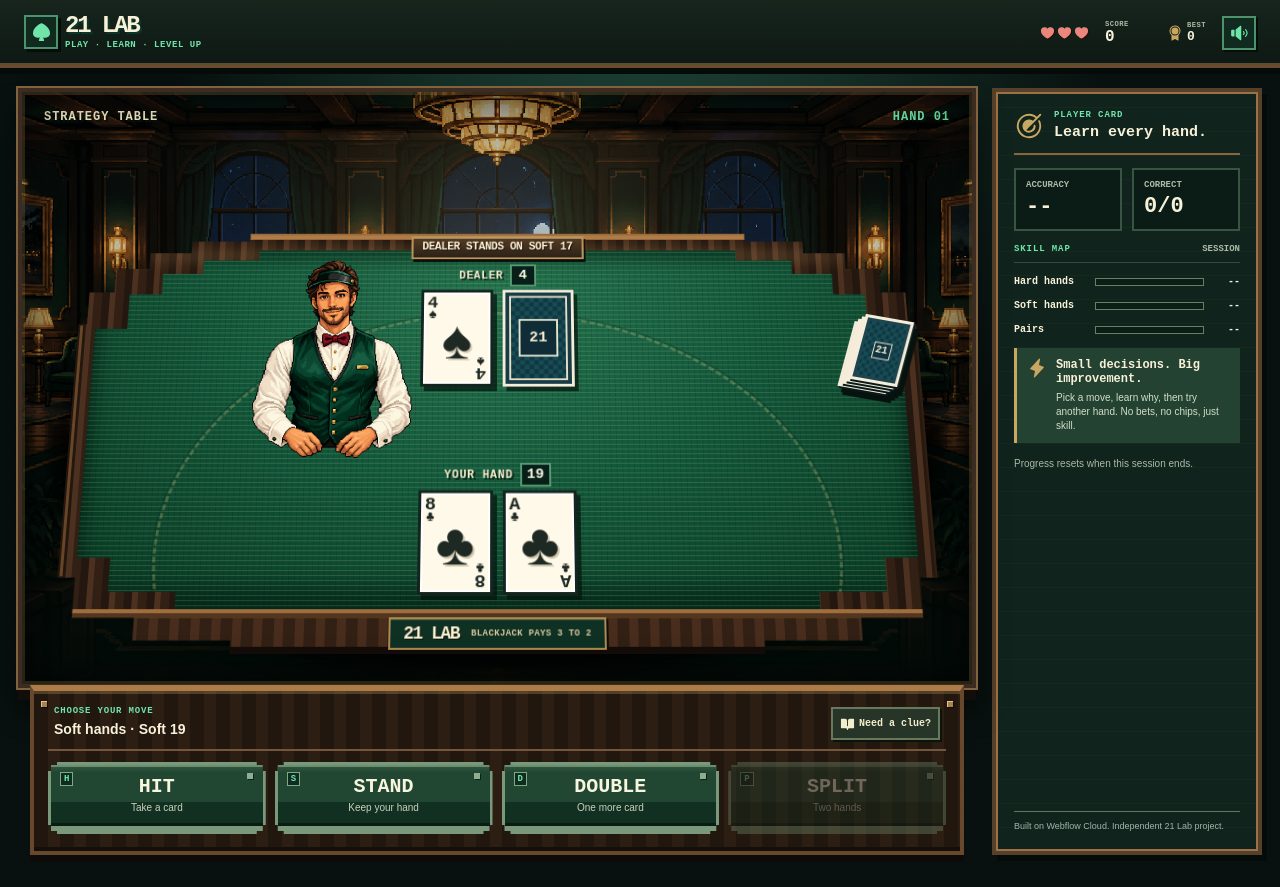
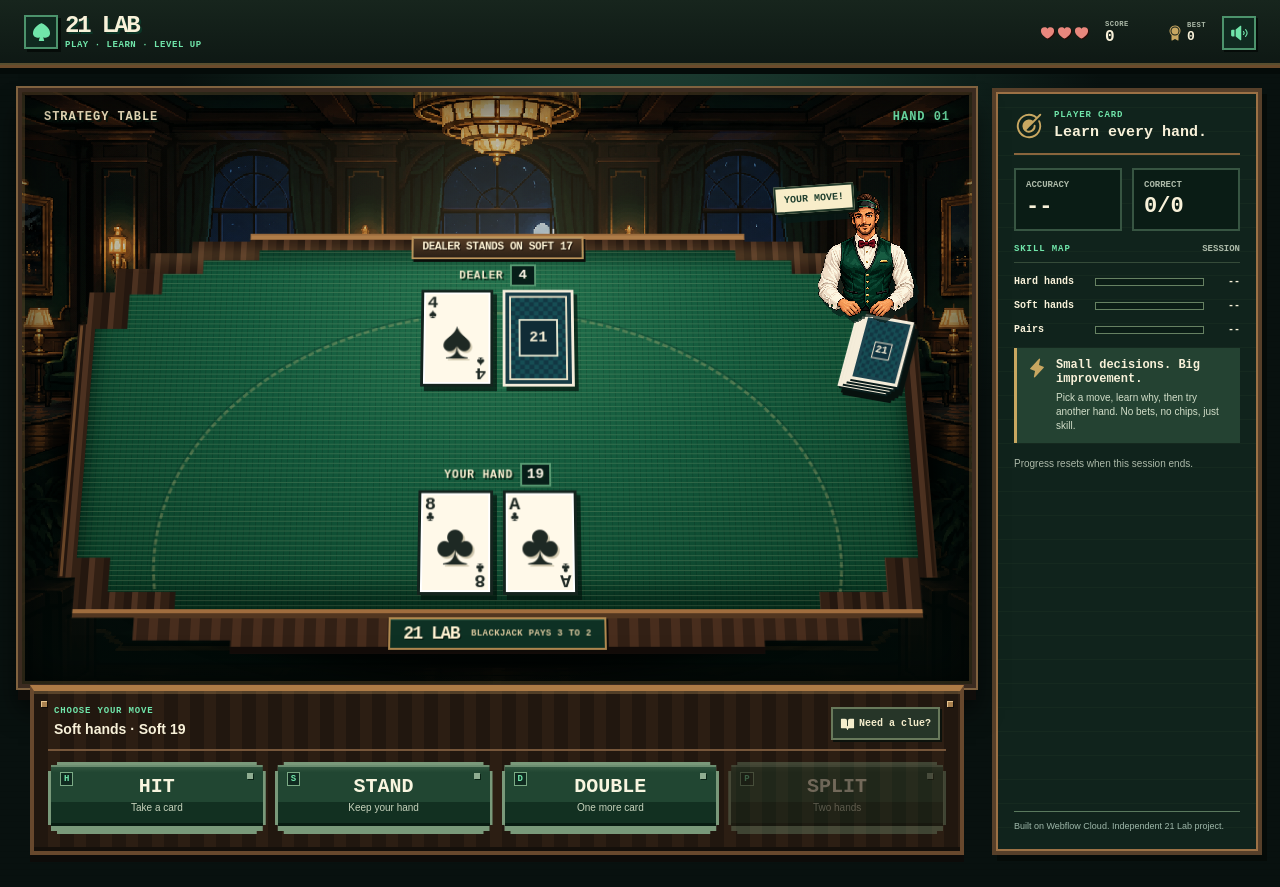
Before and after one commit to gabrielmaldonado164/webflow-nerdearla, a Next.js app: page / in a window 1280 px wide. Built offline with nearby package versions, Linux system fonts and the light colour scheme.

Commit message:
fix(pixel-casino): restore coach placement and dialogue

```diff
--- a/src/features/pixel-casino/PixelCasinoScreen.module.css
+++ b/src/features/pixel-casino/PixelCasinoScreen.module.css
@@ -51,6 +51,11 @@
 .overheadLight { position: absolute; z-index: 2; inset: 7% 5% 0; pointer-events: none; background: radial-gradient(ellipse at 50% 25%, #e4be7036 0%, #e4be7011 36%, transparent 72%); mix-blend-mode: screen; }
 .sceneTop { position: absolute; z-index: 7; left: 13px; right: 13px; top: 11px; display: flex; justify-content: space-between; gap: 10px; font: 900 9px "Courier New", monospace; color: #f5e8c4; letter-spacing: .08em; text-shadow: 2px 2px #06140d; }
 .sceneTop span:last-child { color: var(--mint); }
+.coach { position: absolute; z-index: 6; right: 2%; top: 15%; width: 68px; filter: drop-shadow(4px 6px 0 #071b18b3); pointer-events: none; }
+.coach > img { display: block; width: 100%; height: auto; object-fit: contain; image-rendering: pixelated; }
+.coachBubble { position: absolute; z-index: 2; top: -14px; left: -22px; display: block; padding: 4px 5px; border: 2px solid #233a2a; background: #f8edc9; color: #21402f; white-space: nowrap; font: 900 7px "Courier New", monospace; box-shadow: 3px 3px 0 #081710; transform: rotate(-4deg); }
+.coachCelebrate img { animation: coachHop .8s steps(6, end) both; }
+@keyframes coachHop { 0%, 100% { transform: translateY(0); } 40% { transform: translateY(-14px); } 70% { transform: translateY(3px); } }
 .cardDeck { position: absolute; z-index: 5; top: 35%; right: 6%; width: 36px; height: 49px; transform: rotate(15deg) skewY(-5deg); filter: drop-shadow(5px 6px 0 #07110e); pointer-events: none; }
 .cardDeck i { position: absolute; inset: 0; display: block; border: 3px solid #f5edda; background: repeating-conic-gradient(#164d54 0 25%, #123743 0 50%) 50% / 8px 8px; box-shadow: inset 0 0 0 3px #1c4550, 2px 2px 0 #081b1a; }
 .cardDeck i:first-child { transform: translate(-9px, 9px); }
@@ -66,8 +71,6 @@
 .felt { position: absolute; z-index: 2; inset: 12px 10px 28px; overflow: hidden; clip-path: polygon(20% 0,80% 0,80% 3%,87% 3%,87% 7%,92% 7%,92% 13%,96% 13%,96% 23%,100% 23%,100% 86%,96% 86%,96% 95%,88% 95%,88% 100%,12% 100%,12% 95%,4% 95%,4% 86%,0 86%,0 23%,4% 23%,4% 13%,8% 13%,8% 7%,13% 7%,13% 3%,20% 3%); background: radial-gradient(ellipse at 50% 16%, #24734e 0, #12583b 44%, #083923 100%); box-shadow: inset 0 12px 15px #031a1177, inset 0 -24px 25px #001d12a8; }
 .feltGrain { position: absolute; inset: 0; opacity: .14; pointer-events: none; background-image: repeating-linear-gradient(0deg, #f9e8b0 0 1px, transparent 1px 5px), repeating-linear-gradient(90deg, #030d07 0 1px, transparent 1px 6px); }
 .feltArc { position: absolute; left: 9%; right: 9%; top: 18%; bottom: -54%; border: 3px dashed #d8c28048; border-radius: 50%; box-shadow: 0 0 0 2px #06291d3d; }
-.dealerCharacter { position: absolute; z-index: 2; top: 3%; left: 50%; width: clamp(100px, 25%, 205px); transform: translateX(-135%); pointer-events: none; }
-.dealerCharacter img { display: block; width: 100%; height: auto; object-fit: contain; image-rendering: pixelated; }
 .dealerHand, .playerHand { position: absolute; z-index: 3; left: 0; right: 0; display: flex; flex-direction: column; align-items: center; transform: rotateX(-10deg); }
 .dealerHand { top: 5%; }
 .playerHand { bottom: 8%; }
@@ -200,6 +203,8 @@
   .stage { height: clamp(600px, 70vh, 680px); }
   .roomArt { object-position: 50% 24%; }
   .sceneTop { top: 18px; left: 22px; right: 22px; font-size: 12px; }
+  .coach { width: 118px; right: 5%; top: 17%; }
+  .coachBubble { font-size: 10px; padding: 6px 8px; top: -8px; left: -33px; }
   .cardDeck { width: 49px; height: 67px; right: 7%; top: 38%; }
   .cardDeck i:last-child::after { font-size: 10px; }
   .tableCamera { top: 20%; bottom: 5%; left: 3%; right: 3%; }
--- a/src/features/pixel-casino/PixelCasinoScreen.tsx
+++ b/src/features/pixel-casino/PixelCasinoScreen.tsx
@@ -341,6 +341,10 @@ export function PixelCasinoScreen() {
             <div className={styles.roomShade} aria-hidden="true" />
             <div className={styles.overheadLight} aria-hidden="true" />
             <div className={styles.sceneTop}><span>STRATEGY TABLE</span><span>HAND {handNumber.toString().padStart(2, "0")}</span></div>
+            <div className={`${styles.coach} ${feedback?.isCorrect ? styles.coachCelebrate : ""}`} aria-hidden="true">
+              <span className={styles.coachBubble}>{isGameOver ? "TABLE'S CLOSED!" : feedback ? (feedback.isCorrect ? "NICE READ!" : "LEARN IT!") : "YOUR MOVE!"}</span>
+              <Image src="/characters/dealer.png" alt="" width={1224} height={1285} unoptimized />
+            </div>
             <div className={styles.cardDeck} aria-hidden="true"><i /><i /><i /><i /></div>
 
             <div className={styles.tableShadow} aria-hidden="true" />
@@ -351,15 +355,6 @@ export function PixelCasinoScreen() {
                 <div className={styles.felt}>
                   <div className={styles.feltGrain} aria-hidden="true" />
                   <div className={styles.feltArc} aria-hidden="true" />
-                  <div className={styles.dealerCharacter}>
-                    <Image
-                      src="/characters/dealer.png"
-                      alt="Pixel-art blackjack dealer in an emerald vest and visor"
-                      width={1224}
-                      height={1285}
-                      unoptimized
-                    />
-                  </div>
                   <div className={styles.dealerHand}>
                     <div className={styles.handName}>DEALER <b>{dealerVisibleCards && holeRevealed ? handTotalLabel(dealerVisibleCards) : scenario ? rankValue(scenario.dealerUpcard.rank) : "·"}</b></div>
                     <div className={styles.cardFan} key={`dealer-${handSequence}`}>
```
